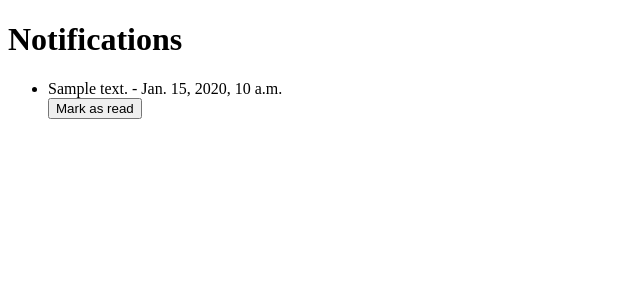
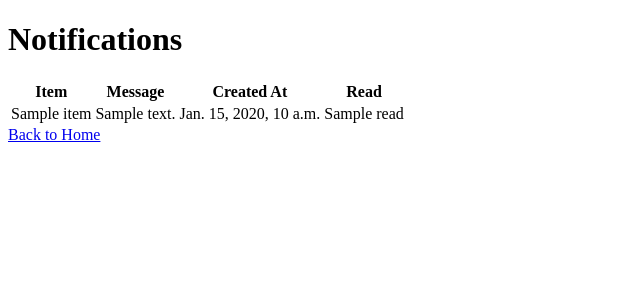
Before and after one commit to c-argus/butter-and-jam, a Django app: template stocklist/templates/stocklist/notifications.html in a window 1280 px wide. Shown: the top 300 px of the page, without its empty margins (0-640 px from the left). Run offline with Django 3.2, Linux system fonts and the light colour scheme; the template is opened without the code that fills it: most values are stand-ins (such as "Sample title", 1, 10 or a date in 2020); data that the repository does not hold is empty.

Commit message:
Add notifications feature to display low stock alerts

```diff
--- a/django_bandj/urls.py
+++ b/django_bandj/urls.py
@@ -23,10 +23,10 @@ urlpatterns = [
     path('', views.home, name='home'),
     path('items/', views.item_list, name='item_list'),
     path('item/<int:item_id>/', views.item_detail, name='item_detail'),
-    path('add/', add_item, name='add_item'),
-    path('item/<int:item_id>/edit/', edit_item, name='edit_item'),
-    path('item/<int:item_id>/delete/', delete_item, name='delete_item'),
+    path('add/', views.add_item, name='add_item'),
+    path('item/<int:item_id>/edit/', views.edit_item, name='edit_item'),
+    path('item/<int:item_id>/delete/', views.delete_item, name='delete_item'),
     path('notifications/', notifications, name='notifications'),
     path('login/', views.custom_login, name='login'),
-    path('notification/<int:notification_id>/mark_as_read/', views.mark_as_read, name='mark_as_read'),
+    path('notifications/mark_as_read/<int:notification_id>/', views.mark_notification_as_read, name='mark_notification_as_read'),
 ]
--- a/stocklist/templates/stocklist/notifications.html
+++ b/stocklist/templates/stocklist/notifications.html
@@ -5,16 +5,43 @@
 </head>
 <body>
     <h1>Notifications</h1>
-    <ul>
-        {% for notification in notifications %}
-            <li>
-                {{ notification.message }} - {{ notification.created_at }}
-                <form method="post" action="{% url 'mark_as_read' notification.id %}">
-                    {% csrf_token %}
-                    <button type="submit">Mark as read</button>
-                </form>
-            </li>
-        {% endfor %}
-    </ul>
+
+    <!-- Check if there are any notifications -->
+    {% if notifications %}
+    <!-- Table to display notifications -->
+    <table>
+        <!-- Table header section -->
+        <thead>
+            <!-- Table row for column headings -->
+            <tr>
+                <!-- Column headings -->
+                <th>Item</th>        <!-- Item column -->
+                <th>Message</th>     <!-- Message column -->
+                <th>Created At</th>  <!-- Created At column -->
+                <th>Read</th>        <!-- Read column -->
+            </tr>
+        </thead>
+        <!-- Table body section -->
+        <tbody>
+            <!-- Iterate over each notification -->
+            {% for notification in notifications %}
+            <!-- Table row for each notification -->
+            <tr>
+                <!-- Notification details columns -->
+                <td>{{ notification.item.name }}</td>   <!-- Display item name -->
+                <td>{{ notification.message }}</td>     <!-- Display notification message -->
+                <td>{{ notification.created_at }}</td>  <!-- Display creation date -->
+                <td>{{ notification.read }}</td>        <!-- Display read status -->
+            </tr>
+            {% endfor %}
+        </tbody>
+    </table>
+    {% else %}
+    <!-- Display message if no notifications are available -->
+    <p>No notifications available</p>
+    {% endif %}
+
+    <!-- Link to go back to the home page -->
+    <a href="{% url 'home' %}">Back to Home</a>
 </body>
 </html>
```
Also changed, not shown: stocklist/templates/home.html (+6 -5 lines), stocklist/views.py (+11 -5 lines), db.sqlite3.
